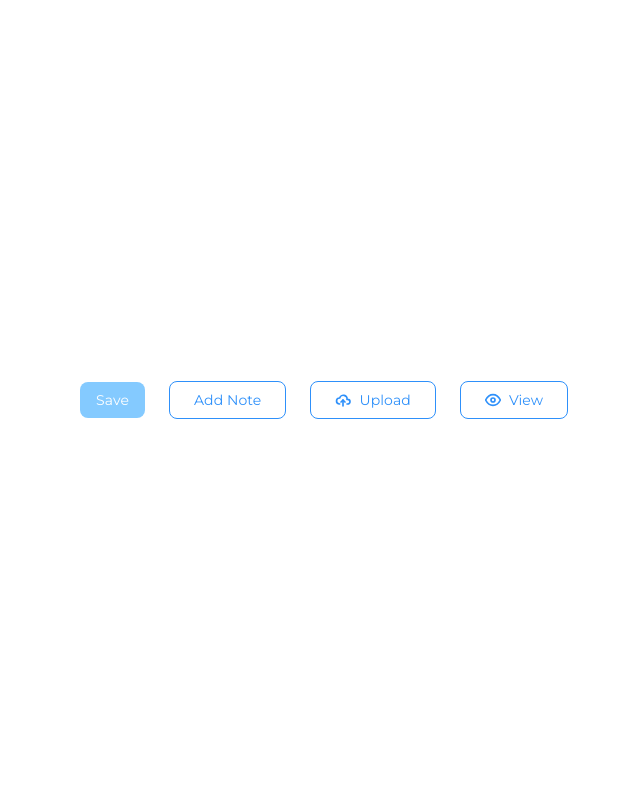
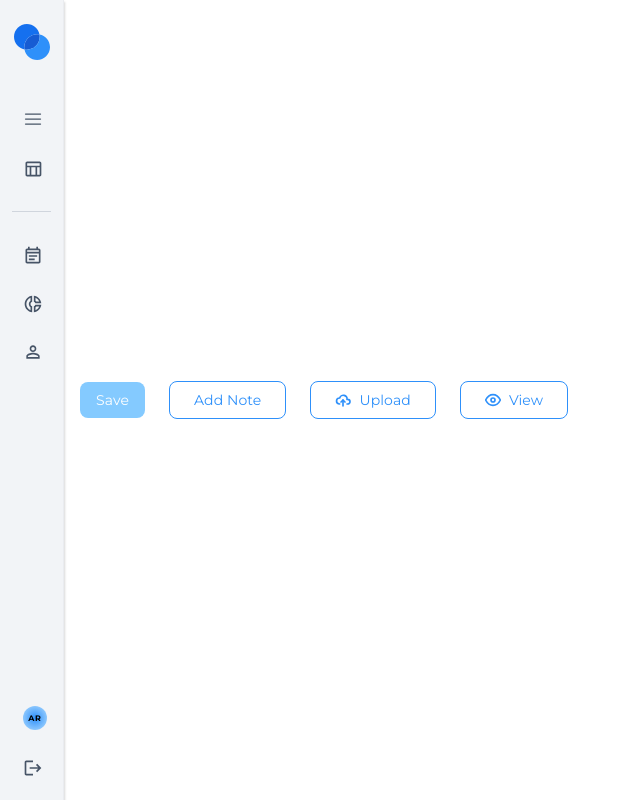
Before and after one commit to UnispaceLMS/lms-fe, a Next.js app: page / in a window 1280 px wide. Shown: the whole page, without its empty margins (0-640 px from the left). Built offline with nearby package versions, Linux system fonts and the light colour scheme.

Commit message:
add sidebars

```diff
--- /dev/null
+++ b/src/components/Sidebar.jsx
@@ -0,0 +1,268 @@
+import { useRef } from "react";
+import {
+  MdLogout,
+  MdPersonOutline,
+  MdOutlineEventNote,
+  MdOutlineTableChart,
+  MdOutlineDonutSmall,
+} from "react-icons/md";
+import Link from "next/link";
+import Image from "next/image";
+import { FiMenu } from "react-icons/fi";
+import { useRouter } from "next/router";
+import styled, { css } from "styled-components";
+import { useDispatch, useSelector } from "react-redux";
+
+import Text from "@common/Text";
+import FlexBox from "@common/FlexBox";
+import NameInitials from "@common/NameInitials";
+
+import {
+  WHITE,
+  GRAY_100,
+  GRAY_200,
+  GRAY_300,
+  GRAY_600,
+  PRIMARY_900,
+  PRIMARY_500,
+} from "@constants/colors";
+import { toggleSidebar } from "@redux/Slices/sidebarSlice";
+
+const Wrapper = styled(FlexBox)`
+  top: 0;
+  left: 0;
+  flex: 1;
+  width: 4rem;
+  height: 100%;
+  position: fixed;
+  align-items: center;
+  flex-direction: column;
+  padding: 0.5rem 0.625rem;
+  background-color: ${GRAY_100};
+  justify-content: space-between;
+  transition: width 250ms linear;
+  border-right: 1px solid ${GRAY_200};
+  box-shadow: 0.5px 2px 2px 0px rgba(98, 98, 98, 0.25);
+
+  ${({ expanded }) =>
+    expanded &&
+    css`
+      width: 12.75rem;
+
+      ${TextContainer} {
+        opacity: 1;
+        margin-left: 0.5rem;
+        grid-template-columns: 1fr;
+      }
+    `}
+`;
+
+const TopHalf = styled(FlexBox)`
+  width: 100%;
+  row-gap: 1.25rem;
+  align-items: center;
+  flex-direction: column;
+`;
+
+const BottomHalf = styled(FlexBox)`
+  width: 100%;
+  flex-direction: column;
+`;
+
+const LogoContainer = styled(FlexBox)`
+  width: 100%;
+  cursor: pointer;
+  padding: 0.25rem;
+  align-items: center;
+  justify-content: flex-start;
+
+  svg {
+    min-width: 2.25rem;
+  }
+`;
+
+const NavItem = styled(FlexBox)`
+  width: 100%;
+  cursor: pointer;
+  padding: 0.8rem;
+  align-items: center;
+  border-radius: 0.75rem;
+  justify-content: flex-start;
+
+  svg {
+    color: ${GRAY_600};
+    min-width: 1.25rem;
+    min-height: 1.25rem;
+  }
+
+  ${({ selected }) =>
+    selected &&
+    css`
+      background-color: ${PRIMARY_500};
+
+      svg {
+        color: ${WHITE};
+      }
+
+      ${TextContainer} {
+        span {
+          color: ${WHITE};
+        }
+      }
+    `}
+
+  ${({ padding }) =>
+    padding &&
+    css`
+      padding: ${padding};
+    `}
+`;
+
+const TextContainer = styled.div`
+  opacity: 0;
+  min-width: 0;
+  display: grid;
+  overflow: hidden;
+  transition: all 250ms;
+  grid-template-columns: 0fr;
+
+  h1 {
+    font-size: 1.5rem;
+    font-weight: bold;
+    line-height: 1.75rem;
+    color: ${PRIMARY_900};
+  }
+
+  span {
+    color: ${GRAY_600};
+    font-size: 0.875rem;
+    white-space: nowrap;
+  }
+`;
+
+const Divider = styled.div`
+  height: 0;
+  width: 88.5%;
+  align-self: center;
+  border-top: 1px solid ${GRAY_300};
+`;
+
+const InitialsContainer = styled(FlexBox)`
+  width: 1.5rem;
+  height: 1.5rem;
+`;
+
+const Sidebar = () => {
+  const router = useRouter();
+  const dispatch = useDispatch();
+  const sidebarRef = useRef(null);
+
+  const isRosterPage = router?.pathname?.includes("roster");
+  const isProfilePage = router?.pathname?.includes("profile");
+  const isDashboard = router?.pathname?.includes("dashboard");
+  const expanded = useSelector((state) => state.sidebar?.expanded);
+
+  const toggleExpanded = () => dispatch(toggleSidebar());
+
+  const goHome = () => router.push("/");
+
+  return (
+    <Wrapper ref={sidebarRef} expanded={expanded}>
+      <TopHalf>
+        <LogoContainer onClick={goHome}>
+          <Image
+            priority
+            width={36}
+            height={36}
+            draggable="false"
+            alt="Unispace logo"
+            src="/assets/images/unispace-logo.svg"
+          />
+
+          <TextContainer>
+            <h1 bold color={PRIMARY_900} size="1.5rem">
+              Unispace
+            </h1>
+          </TextContainer>
+        </LogoContainer>
+
+        <FlexBox column width="100%" rowGap="0.25rem">
+          <NavItem>
+            <FiMenu
+              size="1.25rem"
+              cursor="pointer"
+              strokeWidth={1.5}
+              onClick={toggleExpanded}
+            />
+          </NavItem>
+
+          <Link href="/roster">
+            <NavItem selected={isRosterPage}>
+              <MdOutlineTableChart size="1.25rem" cursor="pointer" />
+
+              <TextContainer>
+                <Text>Roster</Text>
+              </TextContainer>
+            </NavItem>
+          </Link>
+        </FlexBox>
+
+        <Divider />
+
+        <FlexBox column width="100%">
+          <Link href="/annual-plan">
+            <NavItem padding="0.875rem 0.8rem" selected={false}>
+              <MdOutlineEventNote size="1.25rem" />
+
+              <TextContainer>
+                <Text>Annual Plan</Text>
+              </TextContainer>
+            </NavItem>
+          </Link>
+
+          <Link href="/">
+            <NavItem padding="0.875rem 0.8rem" selected={false}>
+              <MdOutlineDonutSmall size="1.25rem" />
+
+              <TextContainer>
+                <Text>Quarterly Report</Text>
+              </TextContainer>
+            </NavItem>
+          </Link>
+
+          <Link href="/profile">
+            <NavItem padding="0.875rem 0.8rem" selected={isProfilePage}>
+              <MdPersonOutline size="1.25rem" />
+
+              <TextContainer>
+                <Text>Profile</Text>
+              </TextContainer>
+            </NavItem>
+          </Link>
+        </FlexBox>
+      </TopHalf>
+
+      <BottomHalf>
+        <NavItem padding="0.875rem 0.8rem" selected={false}>
+          <InitialsContainer>
+            <NameInitials name="Aryaman Rishabh" />
+          </InitialsContainer>
+
+          <TextContainer>
+            <Text>Profile</Text>
+          </TextContainer>
+        </NavItem>
+
+        <NavItem padding="0.875rem 0.8rem" selected={false}>
+          <MdLogout size="1.25rem" />
+
+          <TextContainer>
+            <Text>Logout</Text>
+          </TextContainer>
+        </NavItem>
+      </BottomHalf>
+    </Wrapper>
+  );
+};
+
+export default Sidebar;
```
Also changed, not shown: src/components/AnnualPlan/SecondarySidebar.jsx (added, +97 -0 lines).
